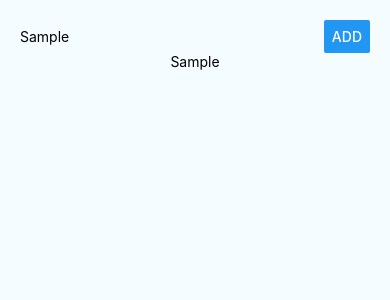
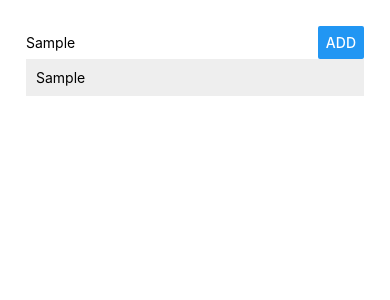
Before and after one commit to simon-atta/ReactNativePlaces, a React Native app: screen / in a window 390 px wide. Both pictures are taken after typing "Sample" into the empty fields and a click on the button "ADD". Shown: the top 300 px of the page. Built offline with nearby package versions, Linux system fonts and the light colour scheme.

Commit message:
Spliting app.js to separte UI component

```diff
--- a/App.js
+++ b/App.js
@@ -1,79 +1,28 @@
-/**
- * Sample React Native App
- * https://github.com/facebook/react-native
- *
- * @format
- * @flow
- * @lint-ignore-every XPLATJSCOPYRIGHT1
- */
+import React, { Component } from "react";
+import { StyleSheet, View } from "react-native";
 
-import React, {Component} from 'react';
-import {Platform, StyleSheet, View, TextInput, Button, Text} from 'react-native';
-
-const instructions = Platform.select({
-  ios: 'Press Cmd+R to reload,\n' + 'Cmd+D or shake for dev menu',
-  android:
-    'Double tap R on your keyboard to reload,\n' +
-    'Shake or press menu button for dev menu',
-});
-
+import PlaceInput from "./src/components/PlaceInput/PlaceInput";
+import PlaceList from "./src/components/PlaceList/PlaceList";
 
 export default class App extends Component {
-
-
   state = {
-    placeName: "",
-    places : []
+    places: []
   };
 
-  placeNameChangeHandler = val => {
-    this.setState({
-      placeName : val
+  placeAddedHandler = placeName => {
+    this.setState(prevState => {
+      return {
+        places: prevState.places.concat(placeName)
+      };
     });
   };
 
-  placeSubmitHandler = () => {
-    if(this.state.placeName.trim() === ""){
-      return;
-    }
-
-    this.setState(prevState => {
-
-      return {
-        places: prevState.places.concat(prevState.placeName)
-      };
-
-    });
-
-  };
-
-
-
   render() {
-
-    const placesOutput = this.state.places.map((place , i) => (
-      <Text key={i}>{place}</Text>
-    ));
-
     return (
       <View style={styles.container}>
-
-        <View style={styles.inputContainer}>
-          <TextInput
-            placeholder="An awesome place"
-            value={this.state.placeName}
-            onChangeText={this.placeNameChangeHandler}
-            style={styles.placeInput}/>
-
-          <Button title="Add" style={styles.placeButton} onPress={this.placeSubmitHandler}/>
-
-        </View>
-        <View>
-          {placesOutput}
-        </View>
+        <PlaceInput onPlaceAdded={this.placeAddedHandler} />
+        <PlaceList places={this.state.places} />
       </View>
-
-
     );
   }
 }
@@ -81,21 +30,9 @@
 const styles = StyleSheet.create({
   container: {
     flex: 1,
-    padding: 20,
-    justifyContent: 'flex-start',
-    alignItems: 'center',
-    backgroundColor: '#F5FCFF',
-  }, inputContainer: {
-    //flex: 1,
-    width: "100%",
+    padding: 26,
+    backgroundColor: "#fff",
     alignItems: "center",
-    flexDirection: "row",
-    justifyContent: "space-between"
-  },
-  placeInput:{
-    width: "70%"
-
-  }, placeButton:{
-    width: "30%"
+    justifyContent: "flex-start"
   }
 });
--- /dev/null
+++ b/src/components/ListItem/ListItem.js
@@ -0,0 +1,26 @@
+import React from 'react';
+import {View, Text, StyleSheet} from 'react-native';
+
+
+/**
+ * This is functional compent will display text from list
+ */
+
+const listItem = (props) => (
+
+    <View style={styles.listItem}>
+        <Text>{props.placeName}</Text>
+    </View>
+
+);
+
+const styles = StyleSheet.create({
+    listItem: {
+        width: "100%",
+        padding: 10,
+        backgroundColor: "#eee",
+        marginBottom: 5
+    }
+});
+
+export default listItem;
--- /dev/null
+++ b/src/components/PlaceInput/PlaceInput.js
@@ -0,0 +1,58 @@
+import React, { Component } from "react";
+import { View, TextInput, Button, StyleSheet } from "react-native";
+
+class PlaceInput extends Component {
+  state = {
+    placeName: ""
+  };
+
+  placeNameChangedHandler = val => {
+    this.setState({
+      placeName: val
+    });
+  };
+
+  placeSubmitHandler = () => {
+    if (this.state.placeName.trim() === "") {
+      return;
+    }
+
+    this.props.onPlaceAdded(this.state.placeName);
+  };
+
+  render() {
+    return (
+      <View style={styles.inputContainer}>
+        <TextInput
+          placeholder="An awesome place"
+          value={this.state.placeName}
+          onChangeText={this.placeNameChangedHandler}
+          style={styles.placeInput}
+        />
+        <Button
+          title="Add"
+          style={styles.placeButton}
+          onPress={this.placeSubmitHandler}
+        />
+      </View>
+    );
+  }
+}
+
+const styles = StyleSheet.create({
+  inputContainer: {
+    // flex: 1,
+    width: "100%",
+    flexDirection: "row",
+    justifyContent: "space-between",
+    alignItems: "center"
+  },
+  placeInput: {
+    width: "70%"
+  },
+  placeButton: {
+    width: "30%"
+  }
+});
+
+export default PlaceInput;
--- /dev/null
+++ b/src/components/PlaceList/PlaceList.js
@@ -0,0 +1,21 @@
+import React from 'react';
+import { View, StyleSheet } from 'react-native';
+
+import ListItem from '../ListItem/ListItem';
+
+const placeList = props => {
+    const placesOutput = props.places.map((place, i) => (
+        <ListItem key={i} placeName={place} />
+      ));
+    return (
+        <View style={styles.listContainer}>{placesOutput}</View>
+    );
+};
+
+const styles = StyleSheet.create({
+    listContainer: {
+      width: "100%"
+    }
+});
+
+export default placeList;
```
